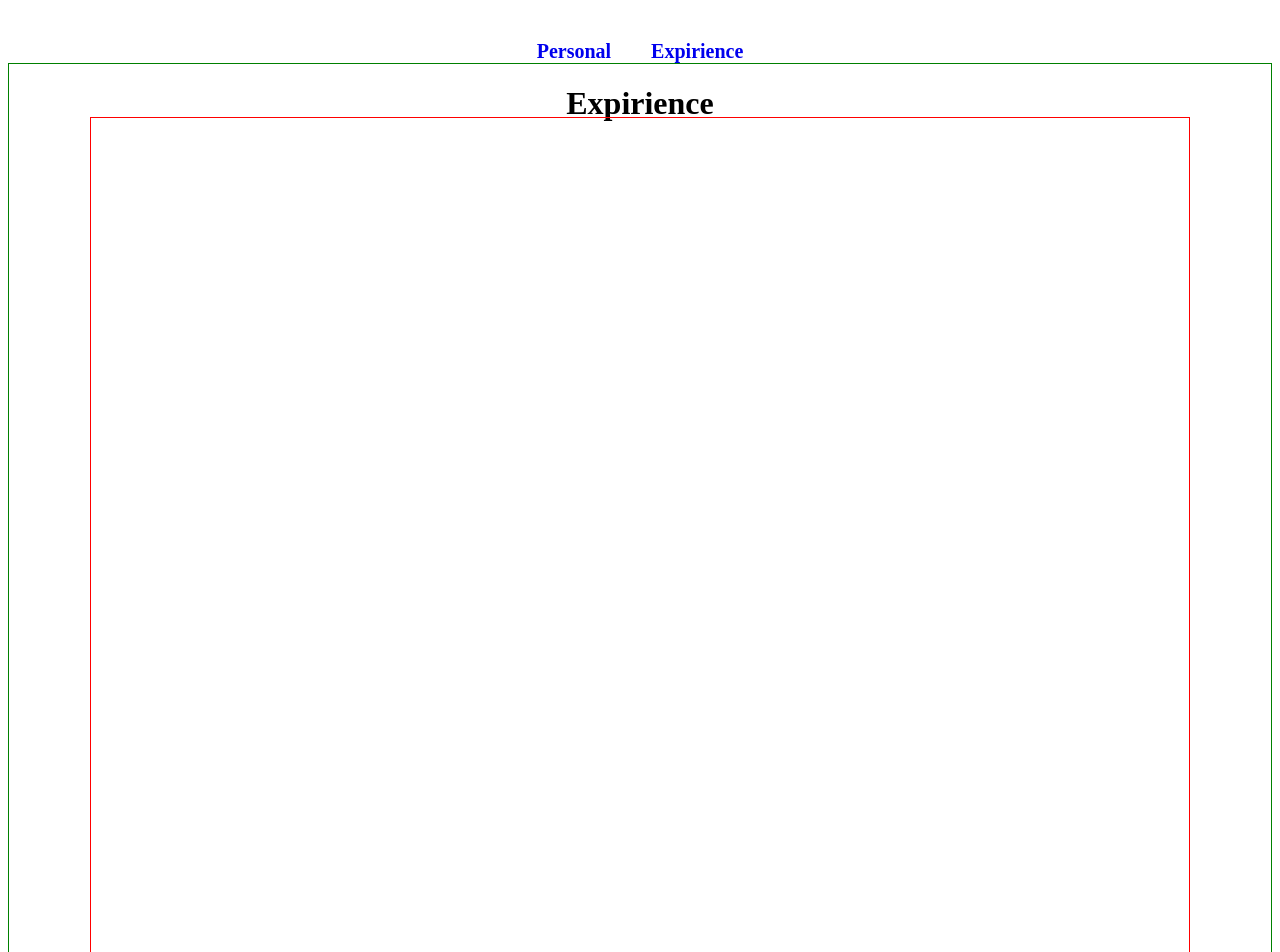
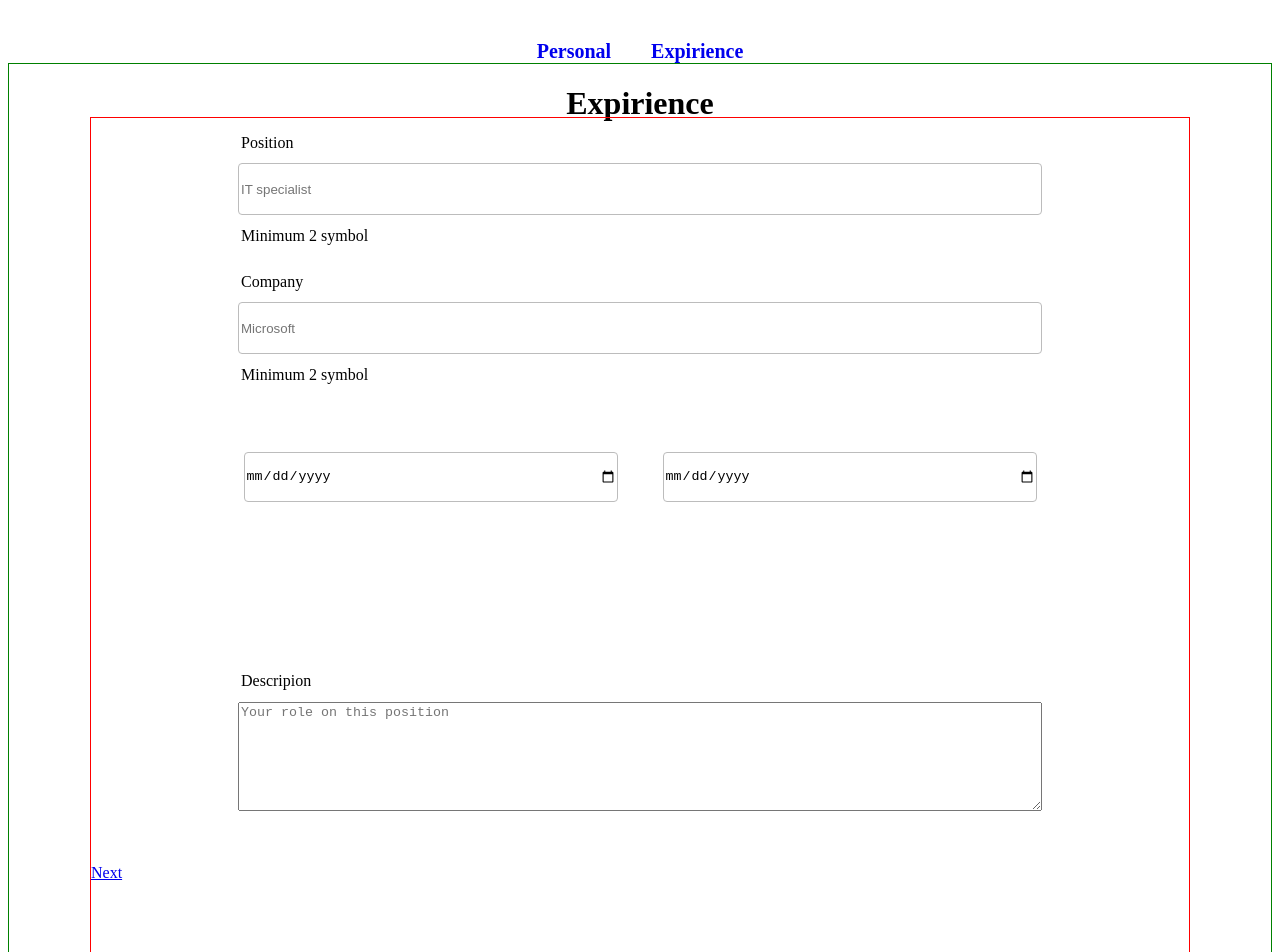
Before and after one commit to bladwing/cv-generator-v2.0, a React (Create React App) app: page /expirience in a window 1280 px wide. Shown: the top 952 px of the page. Built offline with nearby package versions, Linux system fonts and the light colour scheme.

Commit message:
create Expirience inputs

```diff
--- a/src/components/expirience/ExpInputs.jsx
+++ b/src/components/expirience/ExpInputs.jsx
@@ -1,11 +1,52 @@
-import React from 'react';
+import React from "react";
+import { Link } from "react-router-dom";
 
 const ExpInputs = () => {
-    return (
-        <div className='First-Side'>
-
-        </div>
-    );
+  return (
+    <div className="First-Side">
+      <form action="">
+        <table>
+          <thead>
+            <tr>
+              <td className="Long-inputs-field">
+                <label htmlFor="">Position</label>
+                <input type="text" name="" id="" placeholder="IT specialist" />
+                <span>Minimum 2 symbol</span>
+              </td>
+            </tr>
+            <tr>
+              <td className="Long-inputs-field">
+                <label htmlFor="">Company</label>
+                <input type="text" name="" id="" placeholder="Microsoft" />
+                <span>Minimum 2 symbol</span>
+              </td>
+            </tr>
+            <tr className="Short-inputs-Container">
+              <td className="Short-inputs-field">
+                <input type="date" name="" id="" />
+              </td>
+              <td className="Short-inputs-field">
+                <input type="date" name="" id="" />
+              </td>
+            </tr>
+            <tr>
+              <td className="Desctiption">
+                <label htmlFor="">Descripion</label>
+                <textarea
+                  name=""
+                  id=""
+                  cols="30"
+                  rows="10"
+                  placeholder="Your role on this position"
+                ></textarea>
+              </td>
+            </tr>
+          </thead>
+        </table>
+        <Link to="/">Next</Link>
+      </form>
+    </div>
+  );
 };
 
 export default ExpInputs;
```
Also changed, not shown: src/components/components.scss (+6 -2 lines).
